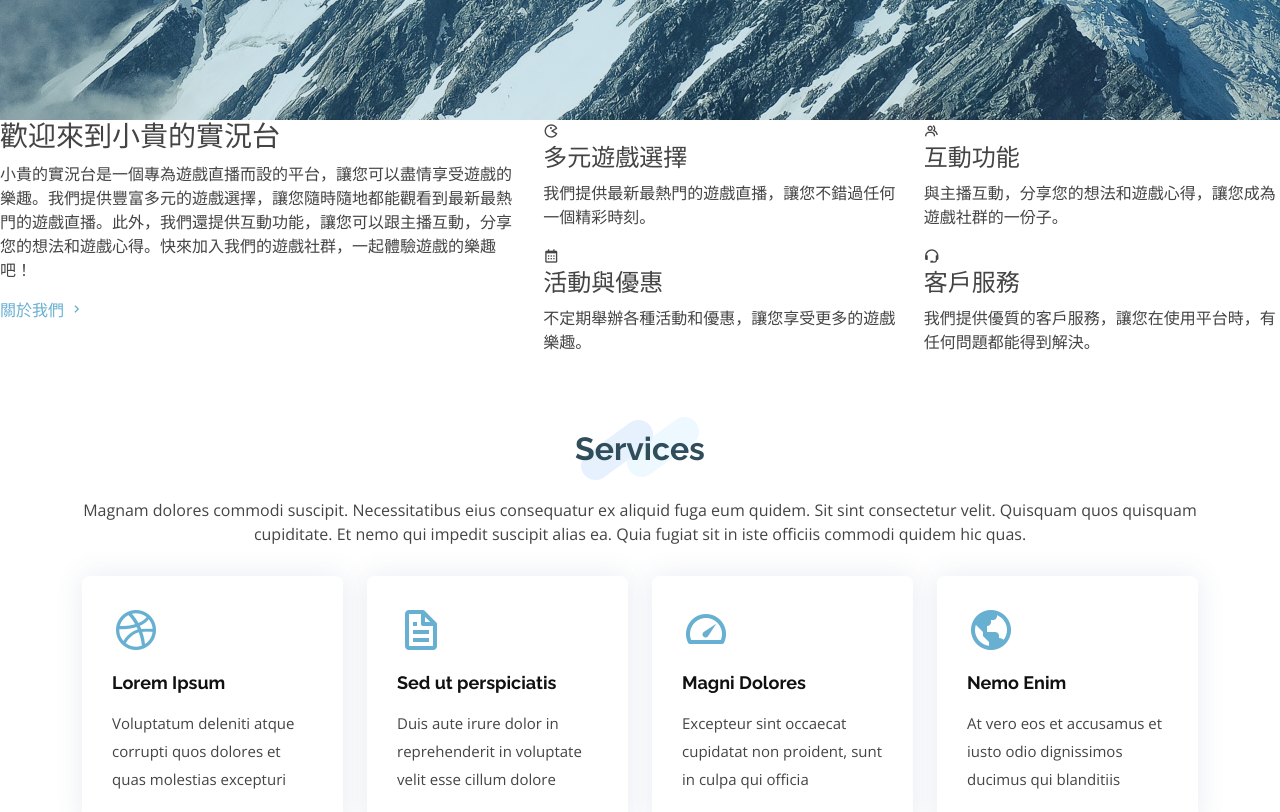
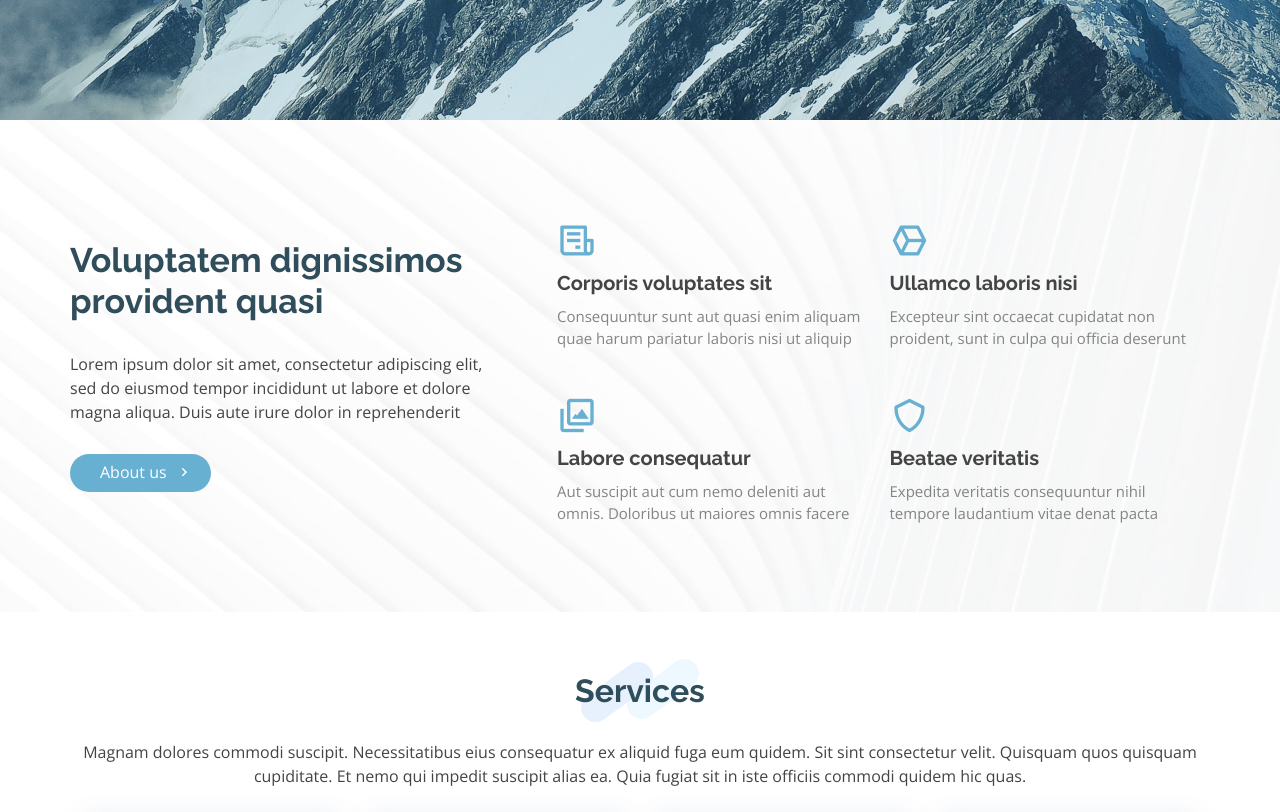
Before and after one commit to NickL506/NickL506.github.io, a plain HTML site: page index.html in a window 1280 px wide. Shown: the part 680-1492 px from the top of the page. Drawn offline with nearby package versions, Linux system fonts and the light colour scheme.

Commit message:
Update index.html

```diff
--- a/index.html
+++ b/index.html
@@ -126,43 +126,49 @@
   <main id="main">
 
     <!-- ======= About Section ======= -->
+     <section id="about" class="about">
+      <div class="container">
+
         <div class="row no-gutters">
           <div class="content col-xl-5 d-flex align-items-stretch" data-aos="fade-up">
             <div class="content">
-      <h3>歡迎來到小貴的實況台</h3>
+              <h3>Voluptatem dignissimos provident quasi</h3>
               <p>
-        小貴的實況台是一個專為遊戲直播而設的平台，讓您可以盡情享受遊戲的樂趣。我們提供豐富多元的遊戲選擇，讓您隨時隨地都能觀看到最新最熱門的遊戲直播。此外，我們還提供互動功能，讓您可以跟主播互動，分享您的想法和遊戲心得。快來加入我們的遊戲社群，一起體驗遊戲的樂趣吧！
+                Lorem ipsum dolor sit amet, consectetur adipiscing elit, sed do eiusmod tempor incididunt ut labore et dolore magna aliqua. Duis aute irure dolor in reprehenderit
               </p>
-      <a href="#" class="about-btn">關於我們 <i class="bx bx-chevron-right"></i></a>
+              <a href="#" class="about-btn">About us <i class="bx bx-chevron-right"></i></a>
             </div>
           </div>
           <div class="col-xl-7 d-flex align-items-stretch">
             <div class="icon-boxes d-flex flex-column justify-content-center">
               <div class="row">
                 <div class="col-md-6 icon-box" data-aos="fade-up" data-aos-delay="100">
-          <i class="bx bx-game"></i>
-          <h4>多元遊戲選擇</h4>
-          <p>我們提供最新最熱門的遊戲直播，讓您不錯過任何一個精彩時刻。</p>
+                  <i class="bx bx-receipt"></i>
+                  <h4>Corporis voluptates sit</h4>
+                  <p>Consequuntur sunt aut quasi enim aliquam quae harum pariatur laboris nisi ut aliquip</p>
                 </div>
                 <div class="col-md-6 icon-box" data-aos="fade-up" data-aos-delay="200">
-          <i class="bx bx-group"></i>
-          <h4>互動功能</h4>
-          <p>與主播互動，分享您的想法和遊戲心得，讓您成為遊戲社群的一份子。</p>
+                  <i class="bx bx-cube-alt"></i>
+                  <h4>Ullamco laboris nisi</h4>
+                  <p>Excepteur sint occaecat cupidatat non proident, sunt in culpa qui officia deserunt</p>
                 </div>
                 <div class="col-md-6 icon-box" data-aos="fade-up" data-aos-delay="300">
-          <i class="bx bx-calendar"></i>
-          <h4>活動與優惠</h4>
-          <p>不定期舉辦各種活動和優惠，讓您享受更多的遊戲樂趣。</p>
+                  <i class="bx bx-images"></i>
+                  <h4>Labore consequatur</h4>
+                  <p>Aut suscipit aut cum nemo deleniti aut omnis. Doloribus ut maiores omnis facere</p>
                 </div>
                 <div class="col-md-6 icon-box" data-aos="fade-up" data-aos-delay="400">
-          <i class="bx bx-support"></i>
-          <h4>客戶服務</h4>
-          <p>我們提供優質的客戶服務，讓您在使用平台時，有任何問題都能得到解決。</p>
+                  <i class="bx bx-shield"></i>
+                  <h4>Beatae veritatis</h4>
+                  <p>Expedita veritatis consequuntur nihil tempore laudantium vitae denat pacta</p>
                 </div>
               </div>
             </div><!-- End .content-->
           </div>
         </div>
+
+      </div>
+    </section><!-- End About Section -->
     </section><!-- End About Section -->
 
     <!-- ======= Services Section ======= -->
```
Lines whose indentation alone changed are shown as unchanged.
